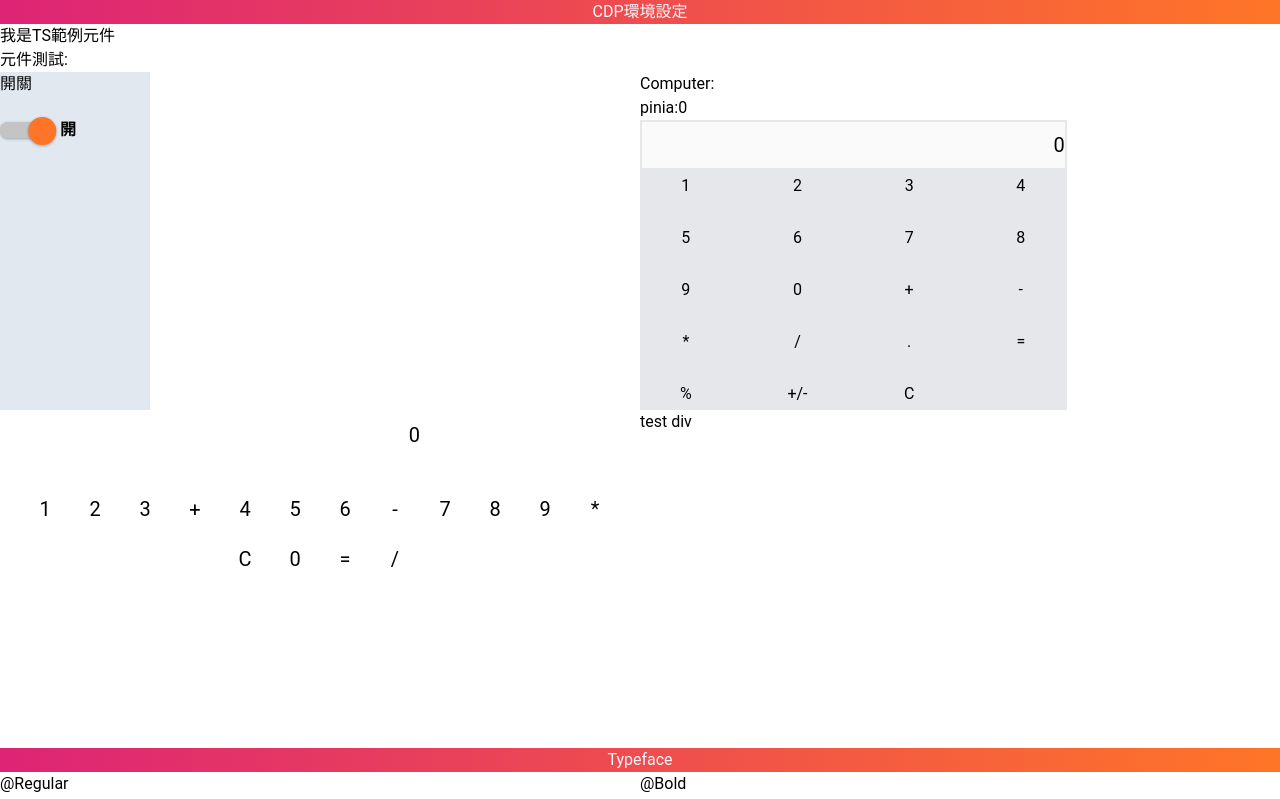
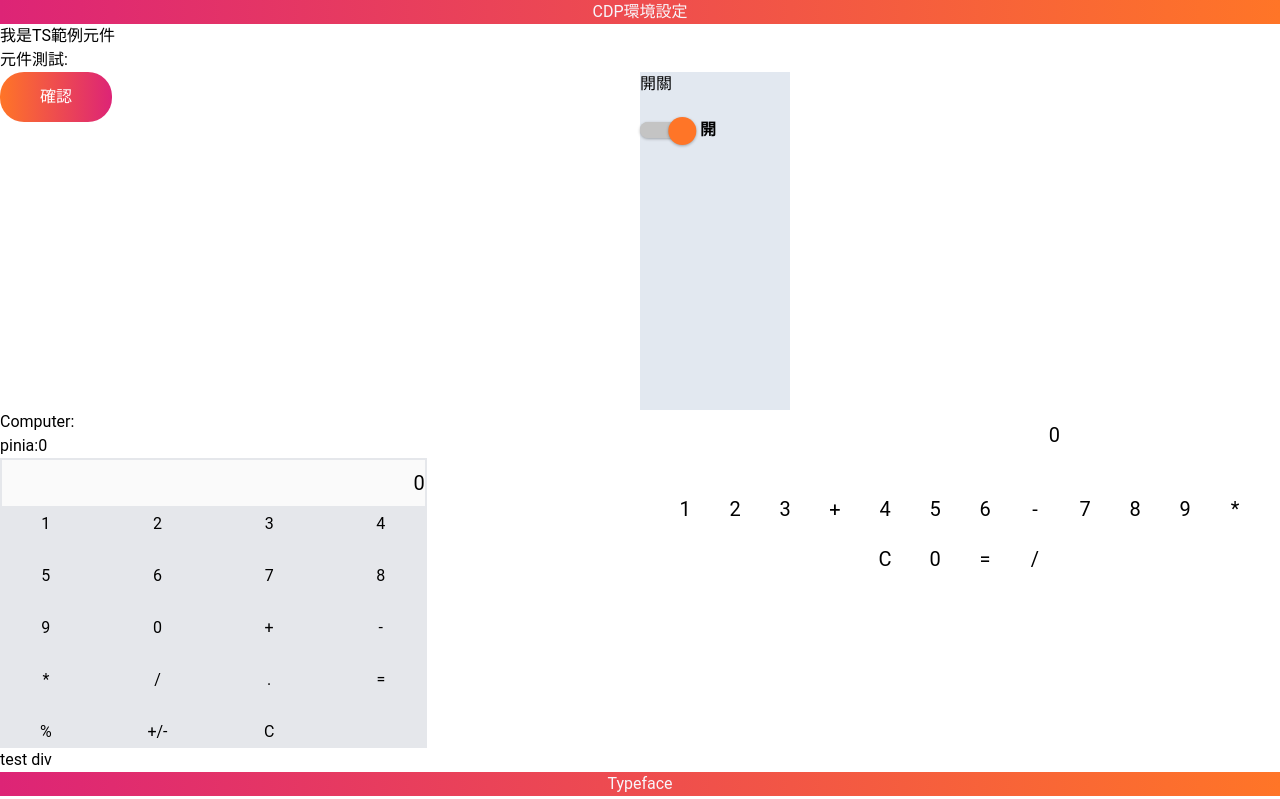
Before and after one commit to clickforce-tw/holmes-CDP-View, a Nuxt app: page / in a window 1280 px wide. Shown: the top 799 px of the page. Built offline with nearby package versions, Linux system fonts and the light colour scheme.

Commit message:
add BaseButton component

```diff
--- /dev/null
+++ b/components/BaseButton.vue
@@ -0,0 +1,35 @@
+<template>
+  <button
+    class="btn flex min-w-fit items-center rounded-3xl px-10 text-base text-white"
+    :class="{
+      [`bg-gradient-to-r from-[#FF7527] to-[#DD2476]`]:
+        color == 'gradient' && !outline,
+      [`border border-gray-600 bg-transparent text-gray-600`]:
+        color == 'transparent' && outline,
+      [`bg-${color}-300`]: !outline,
+    }"
+    @click="updateClick('btn click!')">
+    <slot></slot>
+  </button>
+</template>
+
+<script setup lang="ts">
+import { defineProps } from 'vue'
+
+const props = defineProps({
+  color: {
+    type: String,
+    default: '',
+  },
+  outline: Boolean,
+})
+const emit = defineEmits<{
+  (e: 'change', id: number): void
+  (e: 'update', value: string): void
+}>()
+const updateClick = (val: string) => {
+  emit('update', val)
+}
+</script>
+
+<style scoped></style>
--- a/pages/index.vue
+++ b/pages/index.vue
@@ -6,6 +6,7 @@
   <ExampleComponent></ExampleComponent>
   {{ pageName }}
   <div class="grid grid-cols-2 grid-rows-2">
+    <BaseButton :color="'gradient'" @update="buttonClick"> 確認 </BaseButton>
     <div class="w-[150px] bg-slate-200">
       <Switch v-model:switchStatus="status" :label="'開關'" :required="false" />
     </div>
@@ -190,5 +191,9 @@ watch(currentCount, (curVal) => {
   }
 })
 
+const buttonClick = (a: String) => {
+  console.log(a)
+}
+
 console.log(piniaCount, adultArray)
 </script>
```
Also changed, not shown: 1 other file (tests, documents, lock files or other folders).
